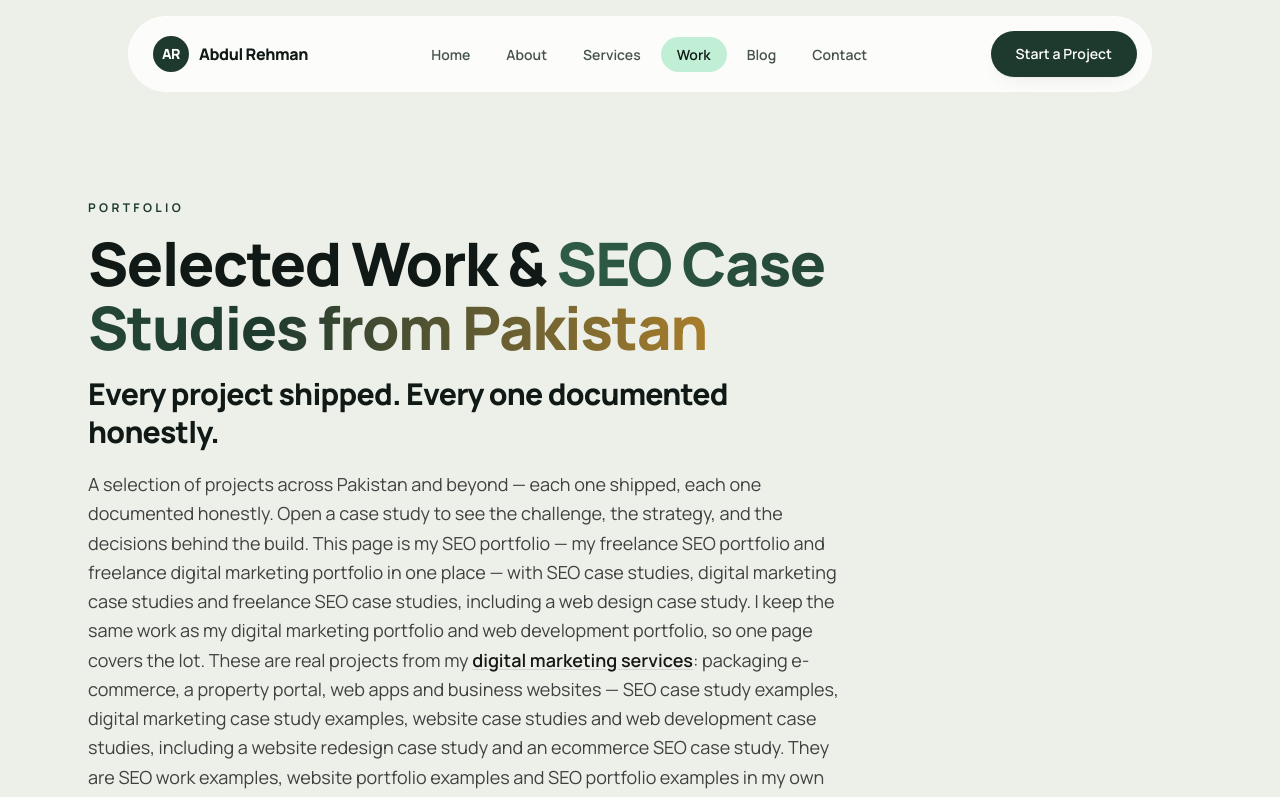
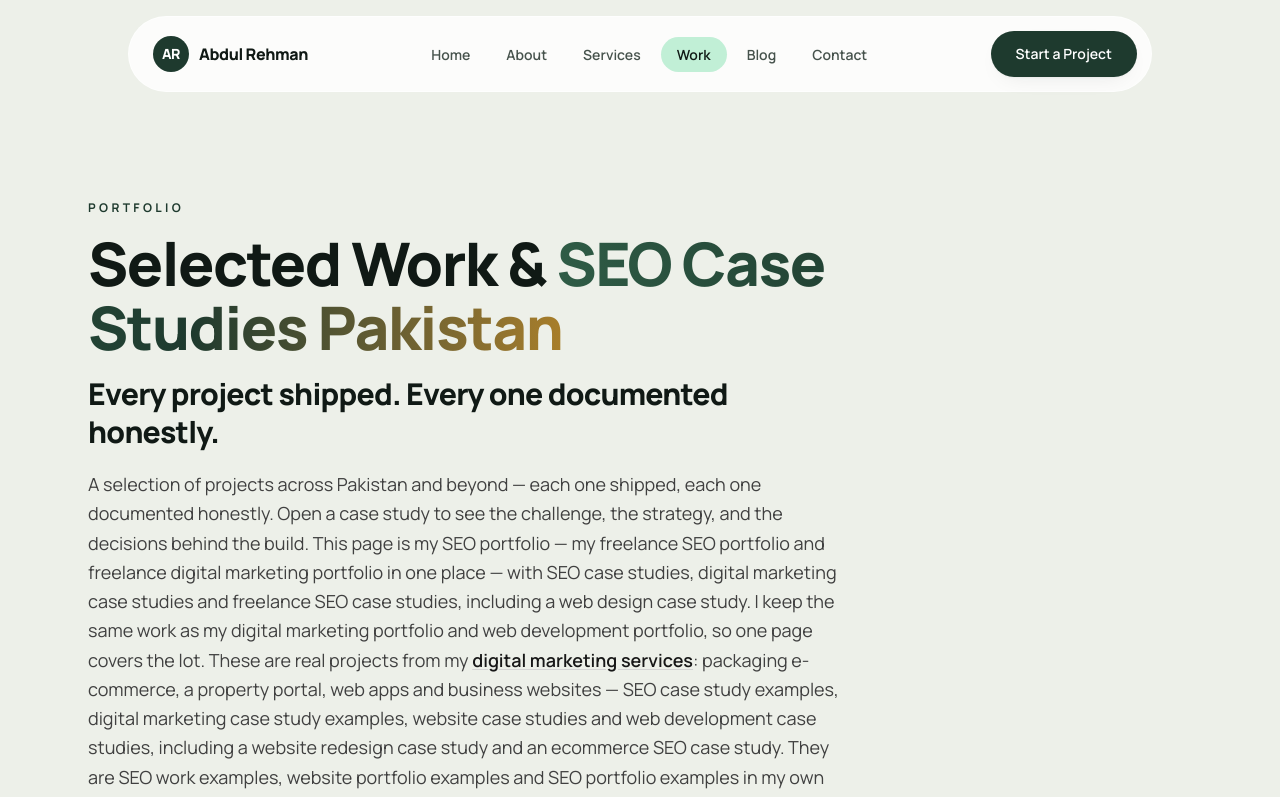
Before and after one commit to bodycartoon0111-netizen/abdul-rehman-portfolio, a Next.js app: page /work in a window 1280 px wide. Shown: the top 797 px of the page. Built offline with nearby package versions, Linux system fonts and the light colour scheme; no server answers.

Commit message:
Fix /work meta + H1: carry exact phrase 'SEO case studies Pakistan'

```diff
--- a/app/work/page.tsx
+++ b/app/work/page.tsx
@@ -12,7 +12,7 @@ export const metadata: Metadata = {
     absolute: "SEO Case Studies Pakistan | Selected Work — Abdul Rehman",
   },
   description:
-    "Work and SEO case studies from Pakistan: packaging e-commerce, property portals, web apps and business websites — each shipped and documented honestly.",
+    "Work and SEO case studies Pakistan: packaging e-commerce, property portals, web apps and business websites — each shipped and documented honestly.",
   alternates: { canonical: "/work" },
   openGraph: {
     siteName: BRAND_NAME,
@@ -81,7 +81,7 @@ export default function WorkPage() {
           Portfolio
         </p>
         <h1 className="mt-4 text-4xl font-black leading-[1.06] tracking-tight text-ink md:text-6xl">
-          Selected Work &amp; <span className="bg-gradient-to-r from-pine-bright via-pine to-gold bg-clip-text text-transparent">SEO Case Studies from Pakistan</span>
+          Selected Work &amp; <span className="bg-gradient-to-r from-pine-bright via-pine to-gold bg-clip-text text-transparent">SEO Case Studies Pakistan</span>
         </h1>
         <p className="mt-4 text-2xl font-black leading-tight tracking-tight text-ink md:text-3xl">Every project shipped. Every one documented honestly.</p>
         <p className="mt-5 text-lg leading-relaxed text-neutral-700">
```
